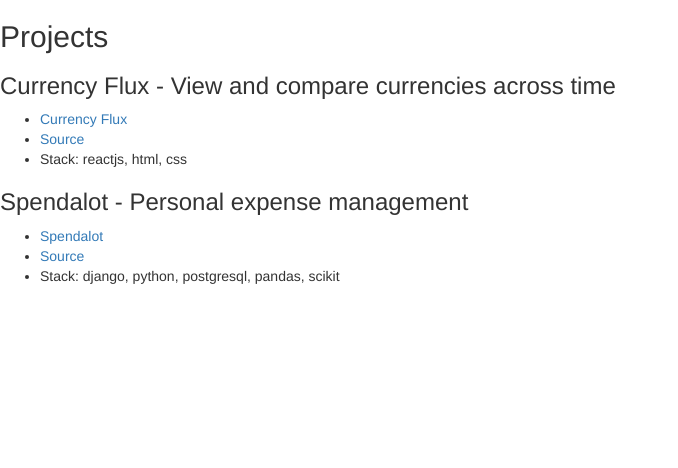
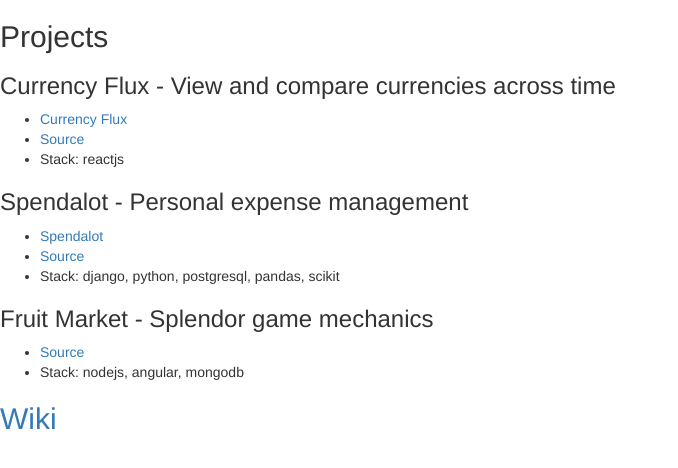
Before and after one commit to tlam/tlam.github.io, a plain HTML site: page index.html in a window 1280 px wide. Shown: the whole page, without its empty margins (0-678 px from the left). Drawn offline with nearby package versions, Linux system fonts and the light colour scheme.

Commit message:
Adding fruit market and wiki

```diff
--- a/index.html
+++ b/index.html
@@ -10,7 +10,7 @@
       <ul>
         <li><a href="http://tlam.github.io/apps/currency-flux/">Currency Flux</a></li>
         <li><a href="https://github.com/tlam/currency-flux">Source</a></li>
-        <li>Stack: reactjs, html, css</li>
+        <li>Stack: reactjs</li>
       </ul>
     </section>
     <section>
@@ -21,5 +21,13 @@
         <li>Stack: django, python, postgresql, pandas, scikit</li>
       </ul>
     </section>
+    <section>
+      <h3>Fruit Market - Splendor game mechanics</h3>
+      <ul>
+        <li><a href="https://github.com/tlam/fruit-market">Source</a></li>
+        <li>Stack: nodejs, angular, mongodb</li>
+      </ul>
+    </section>
+    <h2><a href="https://github.com/tlam/Wiki/wiki">Wiki</a></h2>
   </body>
 </html>
```
